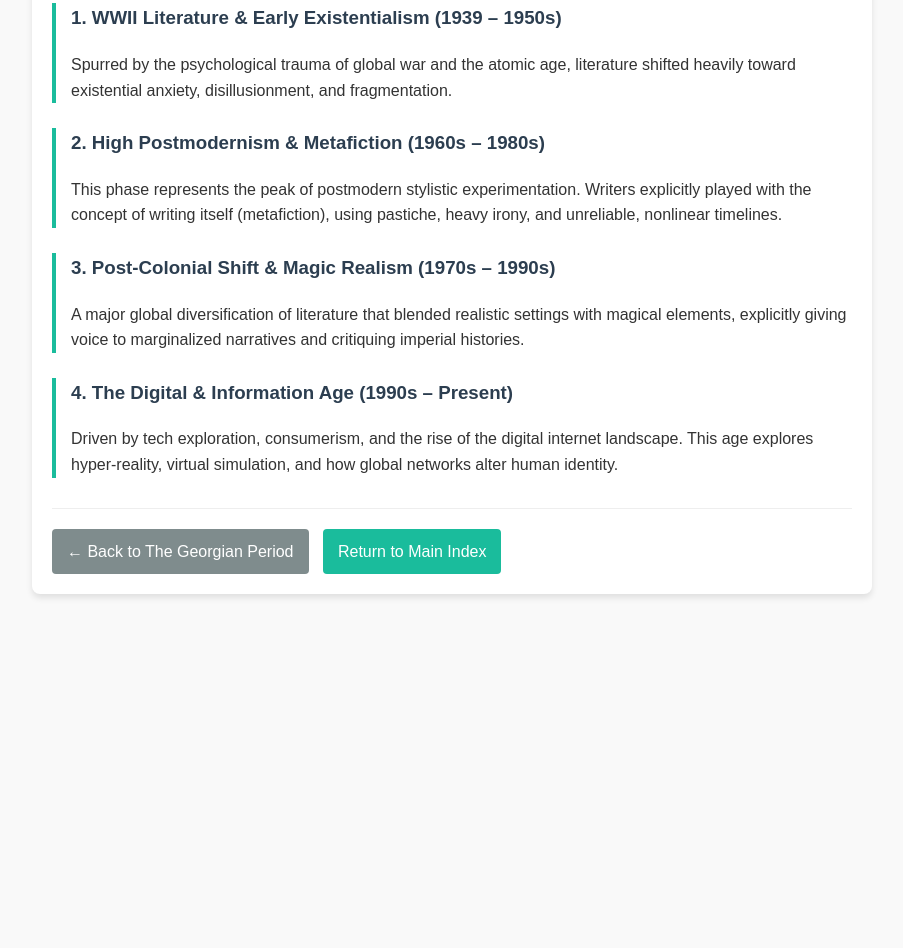
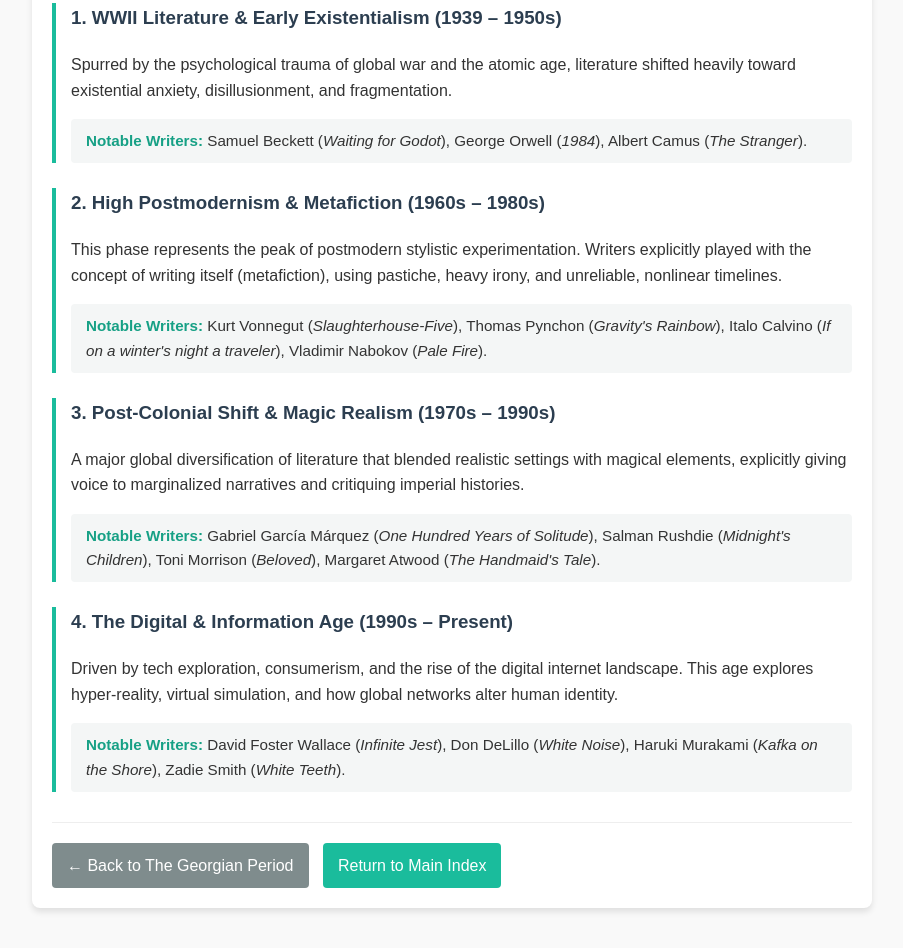
Before and after one commit to pkm202602/english-literature-insights, a plain HTML site: page the-post-modern-period.html in a window 1280 px wide. Shown: the part 438-1386 px from the top of the page, without its empty margins (188-1091 px from the left). Before the commit the page ends 1072 px from the top, so only its background shows below. Drawn offline with Linux system fonts and the light colour scheme.

Commit message:
Add writers list for literary periods

```diff
--- a/the-post-modern-period.html
+++ b/the-post-modern-period.html
@@ -40,6 +40,16 @@
         .subsection h3 {
             margin-top: 0;
             color: #2c3e50;
+        }
+        .writers-list {
+            margin-top: 10px;
+            background-color: #f4f6f6;
+            padding: 10px 15px;
+            border-radius: 4px;
+            font-size: 0.95em;
+        }
+        .writers-list strong {
+            color: #16a085;
         }
         nav {
             margin-top: 30px;
@@ -84,21 +94,33 @@
             <div class="subsection">
                 <h3>1. WWII Literature & Early Existentialism (1939 – 1950s)</h3>
                 <p>Spurred by the psychological trauma of global war and the atomic age, literature shifted heavily toward existential anxiety, disillusionment, and fragmentation.</p>
+                <div class="writers-list">
+                    <strong>Notable Writers:</strong> Samuel Beckett (<em>Waiting for Godot</em>), George Orwell (<em>1984</em>), Albert Camus (<em>The Stranger</em>).
+                </div>
             </div>
 
             <div class="subsection">
                 <h3>2. High Postmodernism & Metafiction (1960s – 1980s)</h3>
                 <p>This phase represents the peak of postmodern stylistic experimentation. Writers explicitly played with the concept of writing itself (metafiction), using pastiche, heavy irony, and unreliable, nonlinear timelines.</p>
+                <div class="writers-list">
+                    <strong>Notable Writers:</strong> Kurt Vonnegut (<em>Slaughterhouse-Five</em>), Thomas Pynchon (<em>Gravity's Rainbow</em>), Italo Calvino (<em>If on a winter's night a traveler</em>), Vladimir Nabokov (<em>Pale Fire</em>).
+                </div>
             </div>
 
             <div class="subsection">
                 <h3>3. Post-Colonial Shift & Magic Realism (1970s – 1990s)</h3>
                 <p>A major global diversification of literature that blended realistic settings with magical elements, explicitly giving voice to marginalized narratives and critiquing imperial histories.</p>
+                <div class="writers-list">
+                    <strong>Notable Writers:</strong> Gabriel García Márquez (<em>One Hundred Years of Solitude</em>), Salman Rushdie (<em>Midnight's Children</em>), Toni Morrison (<em>Beloved</em>), Margaret Atwood (<em>The Handmaid's Tale</em>).
+                </div>
             </div>
 
             <div class="subsection">
                 <h3>4. The Digital & Information Age (1990s – Present)</h3>
                 <p>Driven by tech exploration, consumerism, and the rise of the digital internet landscape. This age explores hyper-reality, virtual simulation, and how global networks alter human identity.</p>
+                <div class="writers-list">
+                    <strong>Notable Writers:</strong> David Foster Wallace (<em>Infinite Jest</em>), Don DeLillo (<em>White Noise</em>), Haruki Murakami (<em>Kafka on the Shore</em>), Zadie Smith (<em>White Teeth</em>).
+                </div>
             </div>
         </section>
 
```
